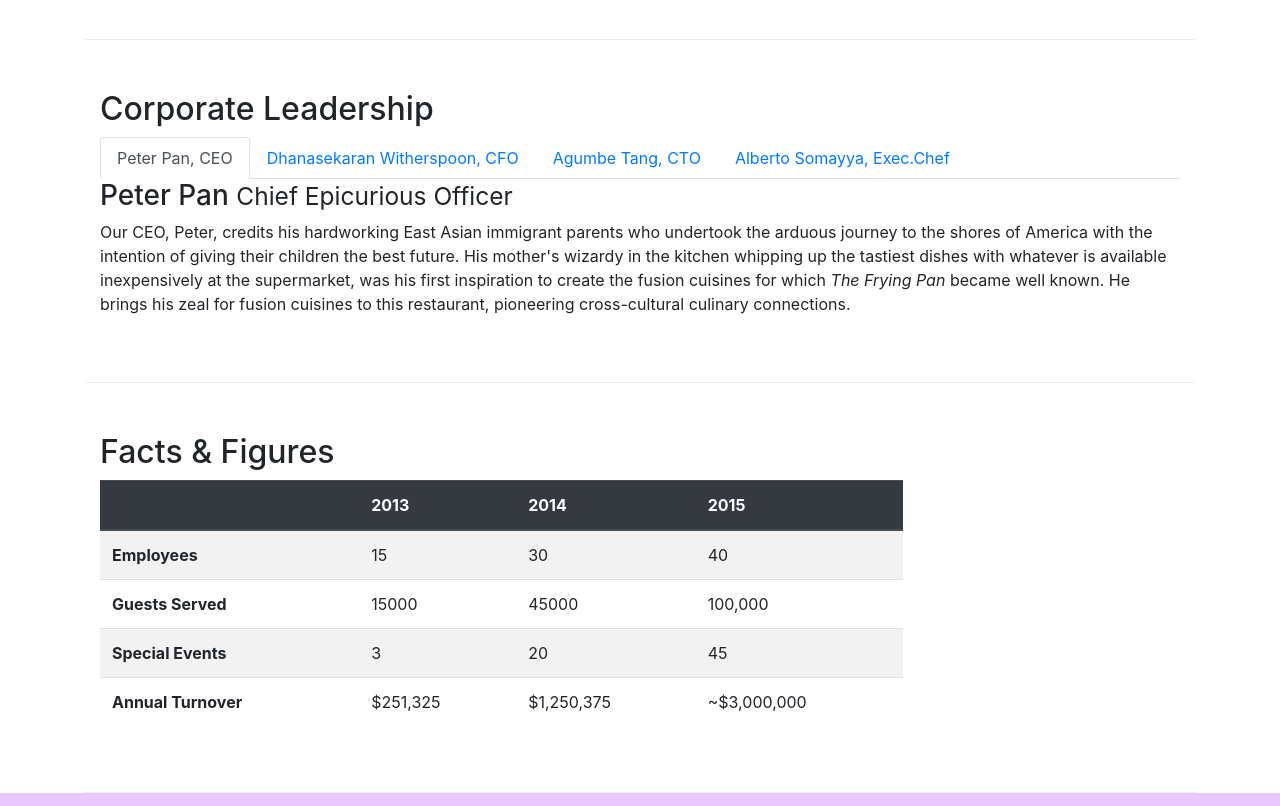
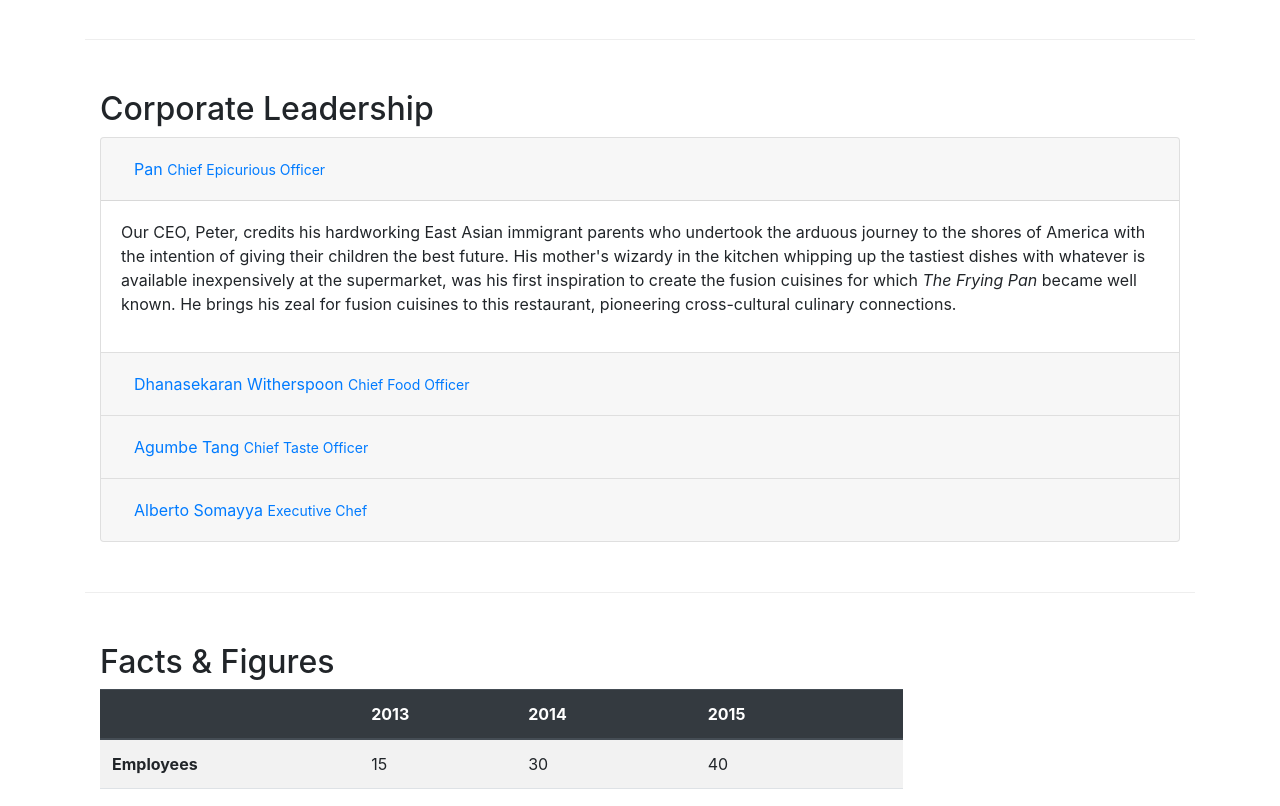
Before and after one commit to AyhamLazkany/Bootstrap4-test, a website: page aboutus.html in a window 1280 px wide. Shown: the part 940-1746 px from the top of the page. Drawn offline with nearby package versions, Linux system fonts and the light colour scheme.

Commit message:
Accordion

```diff
--- a/aboutus.html
+++ b/aboutus.html
@@ -110,25 +110,17 @@
             <div class="col-12">
                 <h2>Corporate Leadership</h2>
 
-                <ul class="nav nav-tabs">
-                    <li class="nav-item">
-                        <a class="nav-link active" href="#peter" role="tab" data-toggle="tab">Peter Pan, CEO</a>
-                    </li>
-                    <li class="nav-item">
-                        <a class="nav-link" href="#dhanasekaran" role="tab" data-toggle="tab">Dhanasekaran Witherspoon,
-                            CFO</a>
-                    </li>
-                    <li class="nav-item">
-                        <a class="nav-link" href="#agumbe" role="tab" data-toggle="tab">Agumbe Tang, CTO</a>
-                    </li>
-                    <li class="nav-item">
-                        <a class="nav-link" href="#alberto" role="tab" data-toggle="tab">Alberto Somayya, Exec.Chef</a>
-                    </li>
-                </ul>
+                <div class="accordion" id="accordion">
 
-                <div class="tab-content">
-                    <div role="tabpanel" class="tab-pane fade show active" id="peter">
-                        <h3>Peter Pan <small>Chief Epicurious Officer</small></h3>
+                    <div class="card">
+                        <div class="card-header" role="tab" id="peterhead">
+                            <h2 class="mb-0">
+                                <button class="btn btn-link btn-block text-left" data-toggle="collapse" data-target="#peter" aria-expanded="true" aria-controls="peter">
+                                    Pan <small>Chief Epicurious Officer</small></button>
+                            </h2>
+                        </div>
+                        <div class="collapse show" aria-labelledby="peterhead" data-parent="#accordion" id="peter">
+                            <div class="card-body">
                                 <p class="d-none d-sm-block">Our CEO, Peter, credits his hardworking East Asian immigrant
                                     parents who undertook the arduous journey to the shores of America with the intention of
                                     giving their children the best future. His mother's wizardy in the kitchen whipping up the
@@ -137,28 +129,61 @@
                                     known. He brings his zeal for fusion cuisines to this restaurant, pioneering cross-cultural
                                     culinary connections.</p>
                             </div>
-                    <div role="tabpanel" class="tab-pane fade" id="dhanasekaran">
-                        <h3>Dhanasekaran Witherspoon <small>Chief Food Officer</small></h3>
+                        </div>
+                    </div>
+
+                    <div class="card">
+                        <div class="card-header" role="tab" id="dhanahead">
+                            <h2 class="mb-0">
+                                <button class="btn btn-link btn-block text-left collapsed" data-toggle="collapse" data-target="#dhana" aria-expanded="false" aria-controls="dhana">
+                                    Dhanasekaran Witherspoon <small>Chief Food Officer</small></button>
+                            </h2>
+                        </div>
+                        <div class="collapse" aria-labelledby="dhanahead" data-parent="#accordion" id="dhana">
+                            <div class="card-body">
                                 <p class="d-none d-sm-block">Our CFO, Danny, as he is affectionately referred to by his colleagues,
                                     comes from a long established family tradition in farming and produce. His experiences growing
                                     up on a farm in the Australian outback gave him great appreciation for varieties of food
                                     sources. As he puts it in his own words, <em>Everything that runs, wins, and everything that
                                         stays, pays!</em></p>
                             </div>
-                    <div role="tabpanel" class="tab-pane fade" id="agumbe">
-                        <h3>Agumbe Tang <small>Chief Taste Officer</small></h3>
+                        </div>
+                    </div>
+
+                    <div class="card">
+                        <div class="card-header" role="tab" id="agumbehead">
+                            <h2 class="mb-0">
+                                <button class="btn btn-link btn-block text-left collapsed" data-toggle="collapse" data-target="#agumbe" aria-expanded="false" aria-controls="agumbe">
+                                    Agumbe Tang <small>Chief Taste Officer</small></button>
+                            </h2>
+                        </div>
+                        <div class="collapse" aria-labelledby="agumbehead" data-parent="#accordion" id="agumbe">
+                            <div class="card-body">
                                 <p class="d-none d-sm-block">Blessed with the most discerning gustatory sense, Agumbe, our CTO,
                                     personally ensures that every dish that we serve meets his exacting tastes. Our chefs dread the
                                     tongue lashing that ensues if their dish does not meet his exacting standards. He lives by his
                                     motto, <em>You click only if you survive my lick.</em></p>
                             </div>
-                    <div role="tabpanel" class="tab-pane fade" id="alberto">
-                        <h3>Alberto Somayya <small>Executive Chef</small></h3>
+                        </div>
+                    </div>
+
+                    <div class="card">
+                        <div class="card-header" role="tab" id="albertohead">
+                            <h2 class="mb-0">
+                                <button class="btn btn-link btn-block text-left collapsed" data-toggle="collapse" data-target="#alberto" aria-expanded="false" aria-controls="alberto">
+                                    Alberto Somayya <small>Executive Chef</small></button>
+                            </h2>
+                        </div>
+                        <div class="collapse" aria-labelledby="albertohead" data-parent="#accordion" id="alberto">
+                            <div class="card-body">
                                 <p class="d-none d-sm-block">Award winning three-star Michelin chef with wide International
                                     experience having worked closely with whos-who in the culinary world, he specializes in creating
                                     mouthwatering Indo-Italian fusion experiences. He says, <em>Put together the cuisines from the
                                         two craziest cultures, and you get a winning hit! Amma Mia!</em></p>
                             </div>
+                        </div>
+                    </div>
+
                 </div>
 
             </div>
```
Lines whose indentation alone changed are shown as unchanged.
